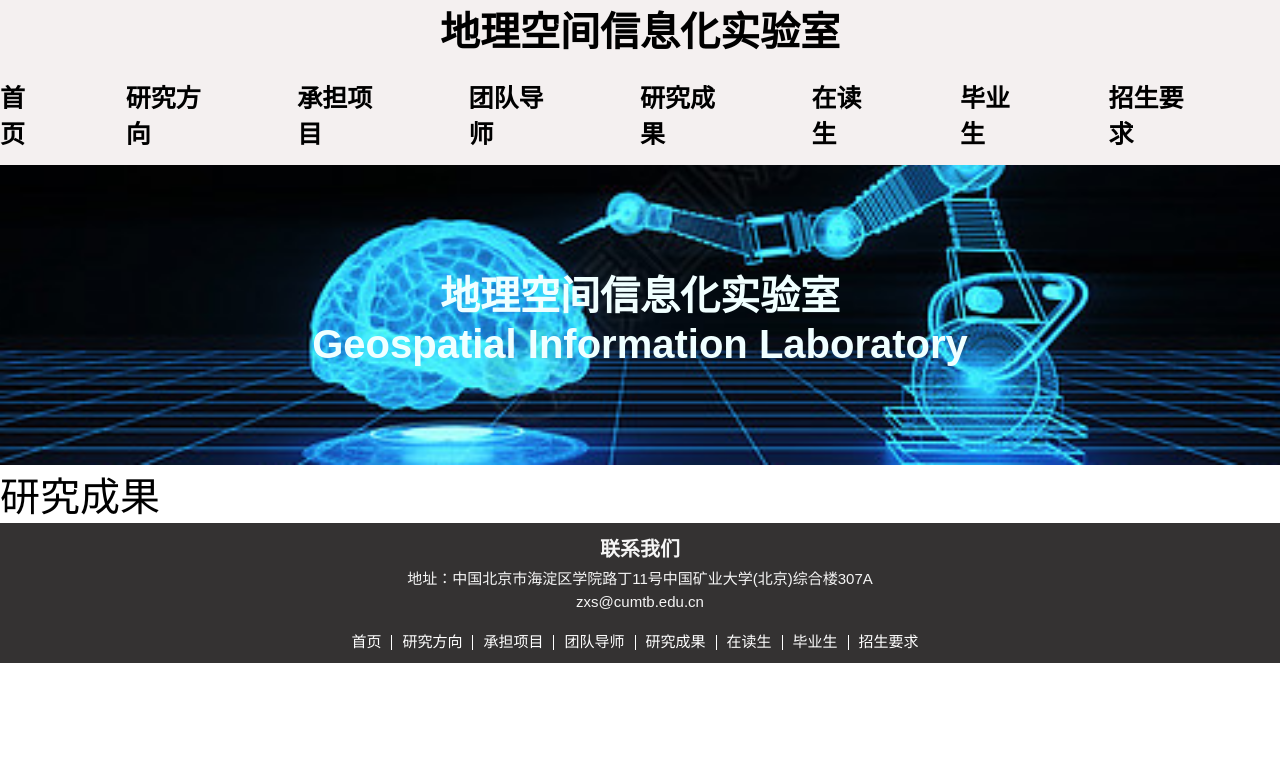
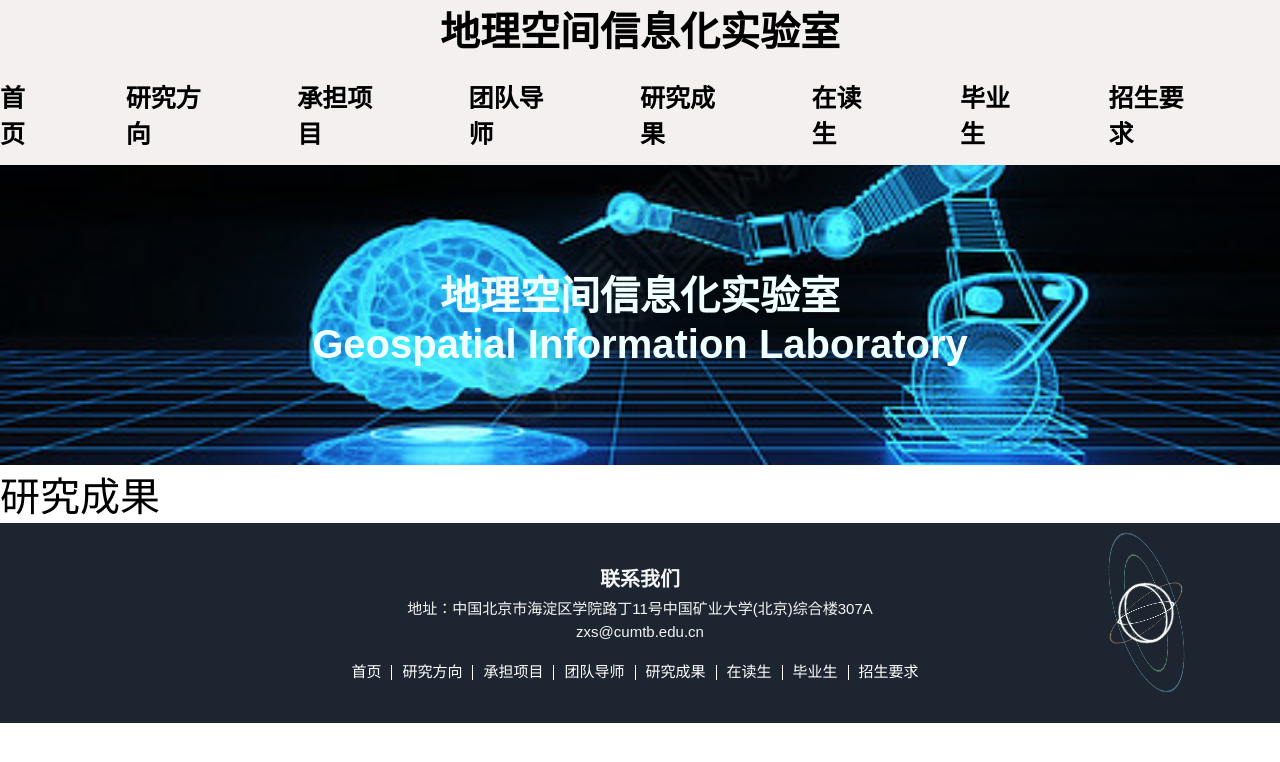
Before and after one commit to LancerLee428/LabWebSite, a React (Vite) app: page /research-results in a window 1280 px wide. Shown: the top 762 px of the page. Built offline with nearby package versions, Linux system fonts and the light colour scheme; the HTML template or start-up script is replaced by a standard one.

Commit message:
feat: footer添加星球自转缩略图

```diff
--- /dev/null
+++ b/src/common/Earth.tsx
@@ -0,0 +1,21 @@
+import "./index.less";
+
+const Earth = () => {
+  return (
+    <div className="container">
+      <div className="spinner-box">
+        <div className="blue-orbit leo"></div>
+
+        <div className="green-orbit leo"></div>
+
+        <div className="red-orbit leo"></div>
+
+        <div className="white-orbit w1 leo"></div>
+        <div className="white-orbit w2 leo"></div>
+        <div className="white-orbit w3 leo"></div>
+      </div>
+    </div>
+  );
+};
+
+export default Earth;
--- /dev/null
+++ b/src/common/index.less
@@ -0,0 +1,69 @@
+@keyframes spin3D {
+  from {
+    transform: rotate3d(.5,.5,.5, 360deg);
+  }
+  to{
+    transform: rotate3d(0deg);
+  }
+}
+
+.container{
+  position: absolute;
+  bottom: 70px;
+  right: -17vw;
+  .spinner-box {
+    width: 0;
+    height: 0;
+    display: flex;
+    justify-content: center;
+    align-items: center;
+    background-color: #1d2630;
+    .leo {
+      position: absolute;
+      display: flex;
+      justify-content: center;
+      align-items: center;
+      border-radius: 50%;
+    }
+
+    .blue-orbit {
+      width: 165px;
+      height: 165px;
+      border: 1px solid #91daffa5;
+      -webkit-animation: spin3D 3s linear .2s infinite;
+    }
+
+    .green-orbit {
+      width: 120px;
+      height: 120px;
+      border: 1px solid #91ffbfa5;
+      -webkit-animation: spin3D 2s linear 0s infinite;
+    }
+
+    .red-orbit {
+      width: 90px;
+      height: 90px;
+      border: 1px solid #ffca91a5;
+      -webkit-animation: spin3D 1s linear 0s infinite;
+    }
+
+    .white-orbit {
+      width: 60px;
+      height: 60px;
+      border: 2px solid #ffffff;
+      -webkit-animation: spin3D 10s linear 0s infinite;
+    }
+
+    .w1 {
+      transform: rotate3D(1, 1, 1, 90deg);
+    }
+
+    .w2 {
+      transform: rotate3D(1, 2, .5, 90deg);
+    }
+
+    .w3 {
+      transform: rotate3D(.5, 1, 2, 90deg);
+    }
+  }
+}
--- a/src/components/Content/Result/index.tsx
+++ b/src/components/Content/Result/index.tsx
@@ -1,9 +1,11 @@
 import "./index.less";
+import Earth from "@/common/Earth";
 
 const Result = () => {
   return (
     <section>
       研究成果
+      {/* <Earth /> */}
     </section>
   );
 };
--- a/src/components/Footer/index.less
+++ b/src/components/Footer/index.less
@@ -1,12 +1,14 @@
 .footer{
   box-sizing: border-box;
-  min-height: 140px;
+  min-height: 200px;
   display: flex;
   flex-direction: column;
   justify-content: center;
   align-items: center;
-  background-color: rgb(52, 50, 50);
+  background-color: #1d2630;
   width: 100vw;
+  .inner-footer{
+    position: relative;
     .banner{
       text-align: center;
       color: whitesmoke;
@@ -43,3 +45,4 @@
       }
     }
   }
+}
--- a/src/components/Footer/index.tsx
+++ b/src/components/Footer/index.tsx
@@ -1,6 +1,7 @@
 import "./index.less";
 import Banner from "./Banner";
 import FooterMenu from "./FooterMenu";
+import Earth from "@/common/Earth";
 
 const Footer = ({ setPath }) => {
   return (
@@ -9,6 +10,7 @@ const Footer = ({ setPath }) => {
         <footer className="inner-footer">
           <Banner />
           <FooterMenu setPath={setPath} />
+          <Earth />
         </footer>
       </footer>
     </>
```
Lines whose indentation alone changed are shown as unchanged.
